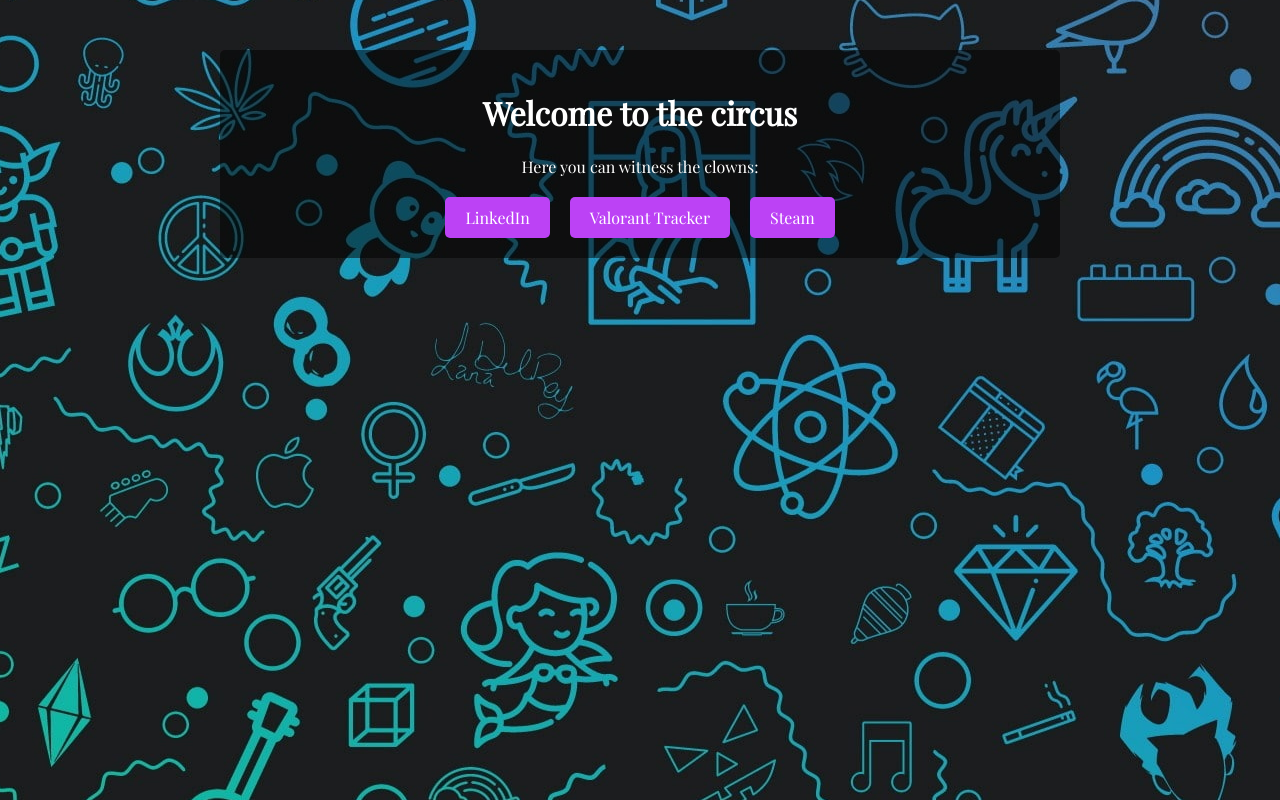
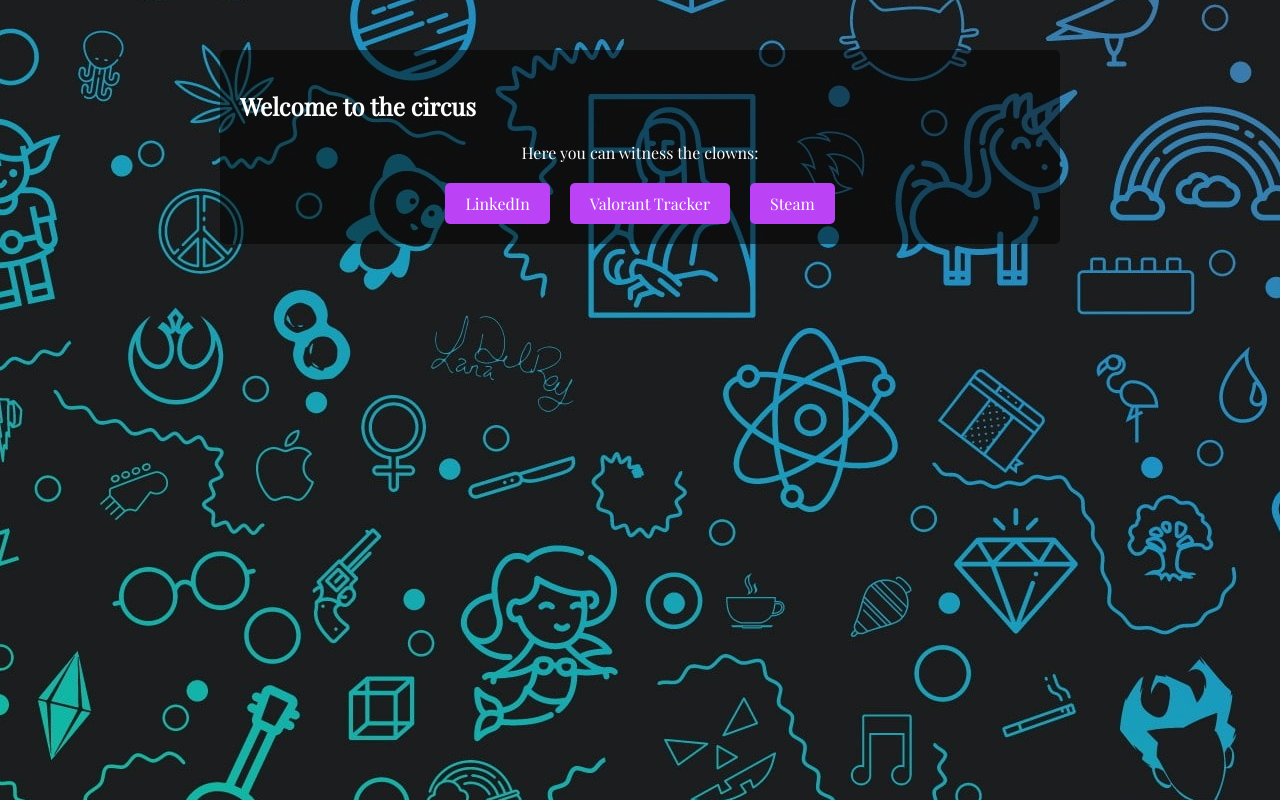
Before and after one commit to SajithDev/SajithDev.github.io, a plain HTML site: page index.html in a window 1280 px wide. Drawn offline with nearby package versions, Linux system fonts and the light colour scheme.

Commit message:
Update index.html

```diff
--- a/index.html
+++ b/index.html
@@ -51,7 +51,7 @@
 </head>
 <body>
     <div class="overlay">
-        <h1>Welcome to the circus</h1>
+        <h2>Welcome to the circus</h2>
         <p>Here you can witness the clowns:</p>
         <div class="links">
             <a href="https://www.linkedin.com/in/sajdev/">LinkedIn</a>
```
